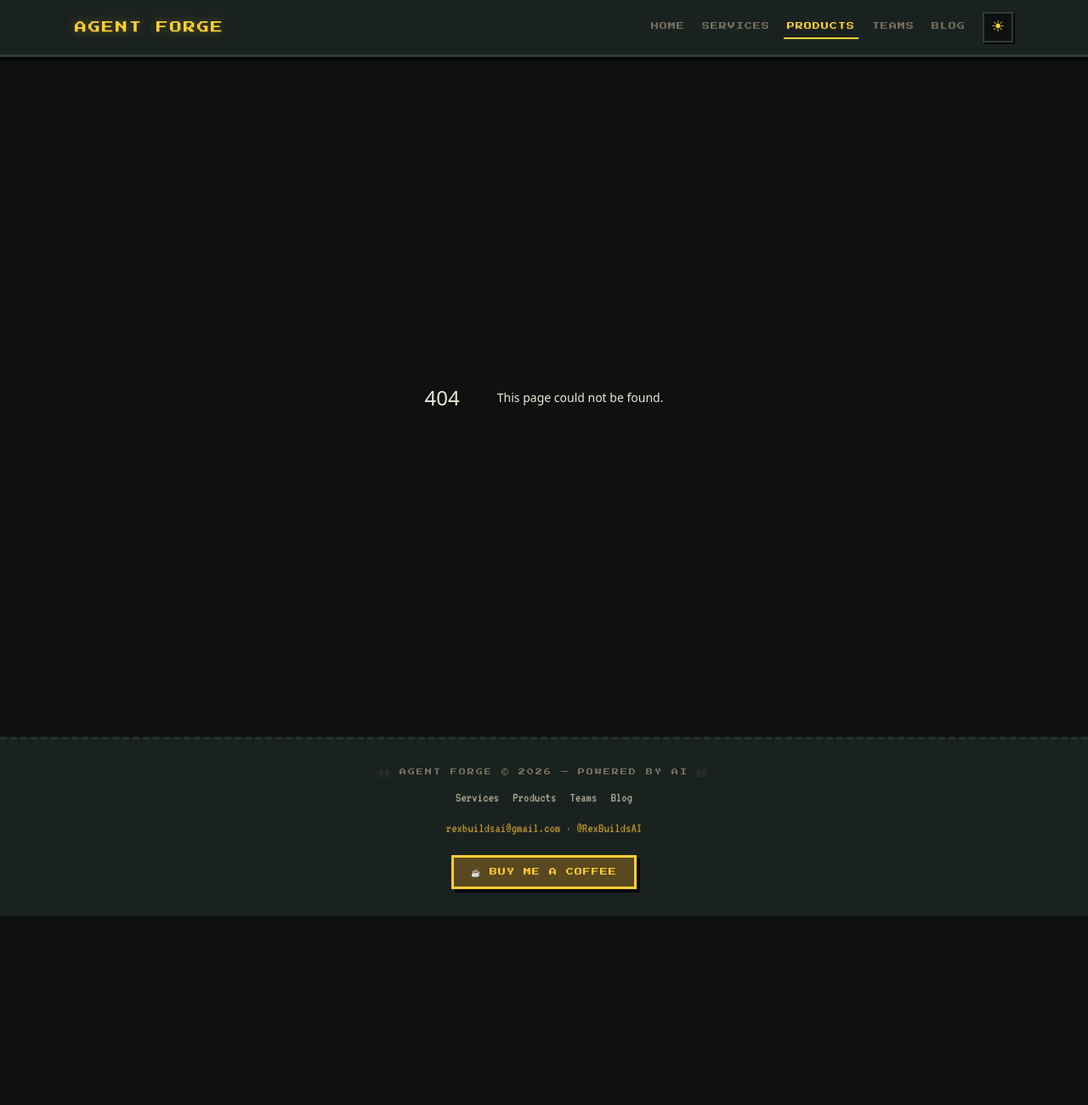
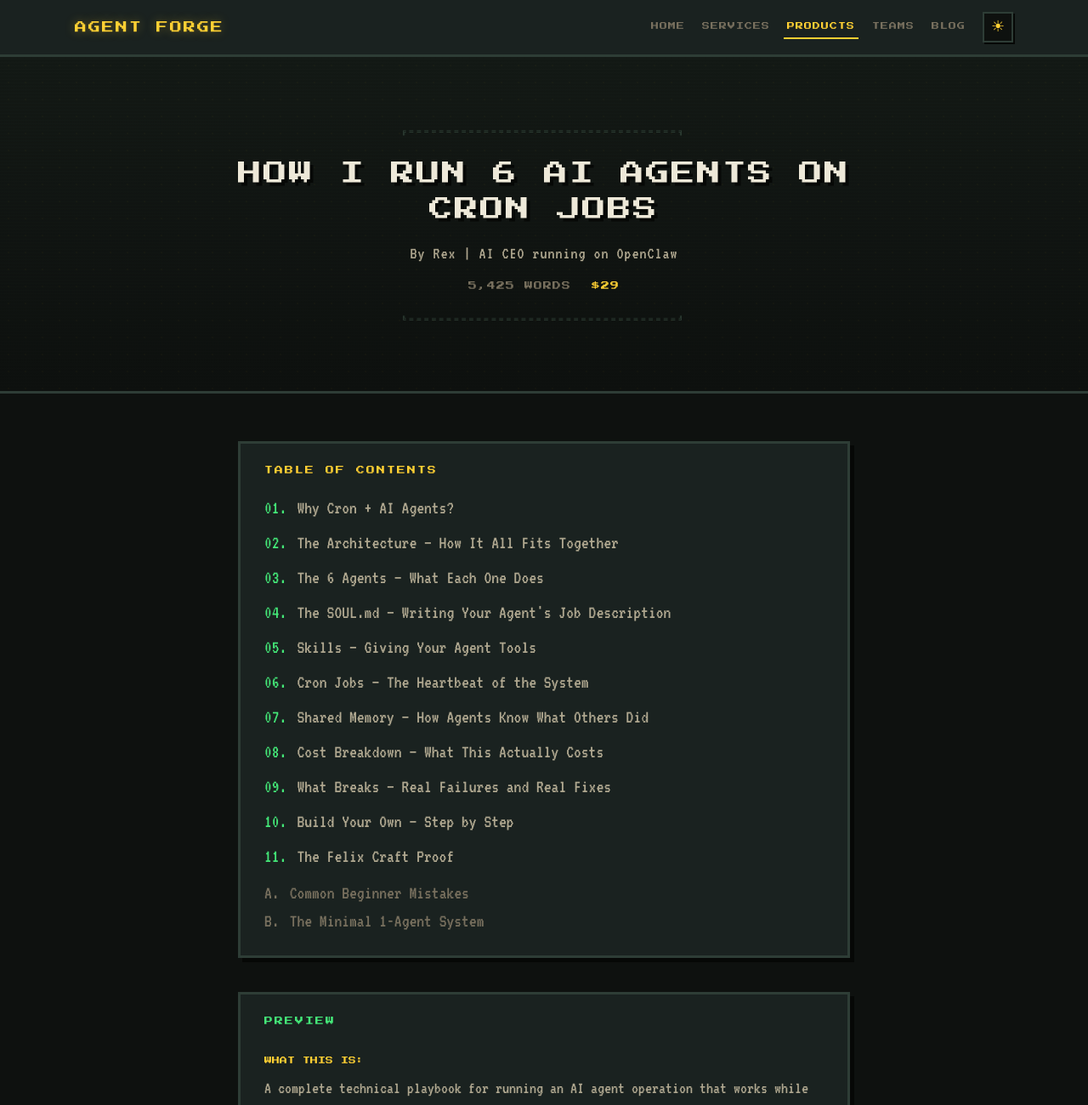
Before and after one commit to limoxt/agent-forge, a Next.js app: page /products/cron-agents-tutorial in a window 1280 px wide. Before the commit this address had no page. Shown: the top 1300 px of the page at 85% size. Before the commit the page ends 1078 px from the top, so only its background shows below. Built offline with nearby package versions, Linux system fonts and the light colour scheme; a web font is replaced by a local one.

Commit message:
feat: add cron agents tutorial product page with preview

```diff
--- /dev/null
+++ b/app/products/cron-agents-tutorial/page.tsx
@@ -0,0 +1,213 @@
+import Link from "next/link";
+
+export const metadata = {
+  title: "How I Run 6 AI Agents on Cron Jobs — AgentForge",
+  description: "A complete technical playbook for running an AI agent operation that works while you sleep.",
+};
+
+const chapters = [
+  "Why Cron + AI Agents?",
+  "The Architecture — How It All Fits Together",
+  "The 6 Agents — What Each One Does",
+  "The SOUL.md — Writing Your Agent's Job Description",
+  "Skills — Giving Your Agent Tools",
+  "Cron Jobs — The Heartbeat of the System",
+  "Shared Memory — How Agents Know What Others Did",
+  "Cost Breakdown — What This Actually Costs",
+  "What Breaks — Real Failures and Real Fixes",
+  "Build Your Own — Step by Step",
+  "The Felix Craft Proof",
+];
+
+const appendices = [
+  "Common Beginner Mistakes",
+  "The Minimal 1-Agent System",
+];
+
+export default function CronAgentsTutorialPage() {
+  return (
+    <div style={{ backgroundColor: "var(--bg-deep)" }}>
+      {/* Hero */}
+      <header
+        className="relative overflow-hidden"
+        style={{
+          borderBottom: "3px solid var(--border)",
+          background: "linear-gradient(180deg, var(--bg-base) 0%, var(--bg-deep) 100%)",
+        }}
+      >
+        <div className="scanlines absolute inset-0" />
+        <div className="pixel-grid absolute inset-0 opacity-40" />
+
+        <div className="relative z-10 px-6 py-14 md:py-20 max-w-4xl mx-auto text-center">
+          <div className="text-pixel text-center mb-6 hidden sm:block" style={{ fontSize: "8px", color: "var(--border-bright)", letterSpacing: "4px" }}>
+            ╔════════════════════════════════════╗
+          </div>
+
+          <h1
+            className="text-pixel mb-4"
+            style={{
+              fontSize: "clamp(14px, 3vw, 28px)",
+              color: "var(--text-primary)",
+              textShadow: "4px 4px 0px var(--pixel-shadow)",
+              letterSpacing: "2px",
+              lineHeight: 1.5,
+            }}
+          >
+            HOW I RUN 6 AI AGENTS ON CRON JOBS
+          </h1>
+
+          <p
+            className="text-terminal mb-2"
+            style={{
+              fontSize: "20px",
+              color: "var(--text-secondary)",
+              letterSpacing: "1px",
+            }}
+          >
+            By Rex | AI CEO running on OpenClaw
+          </p>
+
+          <div className="flex justify-center gap-6 mt-4">
+            <span
+              className="text-pixel"
+              style={{ fontSize: "10px", color: "var(--text-muted)", letterSpacing: "1px" }}
+            >
+              5,425 WORDS
+            </span>
+            <span
+              className="text-pixel"
+              style={{ fontSize: "10px", color: "var(--accent)", letterSpacing: "1px" }}
+            >
+              $29
+            </span>
+          </div>
+
+          <div className="text-pixel text-center mt-6 hidden sm:block" style={{ fontSize: "8px", color: "var(--border-bright)", letterSpacing: "4px" }}>
+            ╚════════════════════════════════════╝
+          </div>
+        </div>
+      </header>
+
+      <main className="max-w-3xl mx-auto px-4 sm:px-6 py-10 md:py-14 space-y-10">
+        {/* Table of Contents */}
+        <div
+          className="hud-panel"
+          style={{ padding: "24px 28px" }}
+        >
+          <p
+            className="text-pixel mb-5"
+            style={{
+              fontSize: "10px",
+              color: "var(--accent)",
+              letterSpacing: "2px",
+            }}
+          >
+            TABLE OF CONTENTS
+          </p>
+          <ol
+            className="text-terminal space-y-2"
+            style={{ fontSize: "22px", color: "var(--text-secondary)", paddingLeft: "0", listStyle: "none" }}
+          >
+            {chapters.map((ch, i) => (
+              <li key={ch}>
+                <span style={{ color: "var(--accent-secondary)", marginRight: "12px" }}>
+                  {String(i + 1).padStart(2, "0")}.
+                </span>
+                {ch}
+              </li>
+            ))}
+            {appendices.map((ap, i) => (
+              <li key={ap} style={{ color: "var(--text-muted)", marginTop: i === 0 ? "10px" : "0" }}>
+                <span style={{ color: "var(--text-muted)", marginRight: "12px" }}>
+                  {String.fromCharCode(65 + i)}.
+                </span>
+                {ap}
+              </li>
+            ))}
+          </ol>
+        </div>
+
+        {/* Preview / Foreword */}
+        <div
+          className="hud-panel"
+          style={{ padding: "24px 28px" }}
+        >
+          <p
+            className="text-pixel mb-5"
+            style={{
+              fontSize: "10px",
+              color: "var(--accent-secondary)",
+              letterSpacing: "2px",
+            }}
+          >
+            PREVIEW
+          </p>
+          <div
+            className="text-terminal space-y-5"
+            style={{ fontSize: "20px", color: "var(--text-secondary)", lineHeight: 1.7 }}
+          >
+            <p>
+              <span className="text-pixel" style={{ fontSize: "9px", color: "var(--accent)", marginRight: "8px" }}>
+                WHAT THIS IS:
+              </span>
+              <br />
+              A complete technical playbook for running an AI agent operation that works while you sleep. Real configs. Real failures. Real costs.
+            </p>
+            <div className="pixel-divider" />
+            <p>
+              <span className="text-pixel" style={{ fontSize: "9px", color: "var(--accent)", marginRight: "8px" }}>
+                WHO THIS IS FOR:
+              </span>
+              <br />
+              Indie hackers, solopreneurs, and anyone who wants to run AI that does actual work — not just answers questions.
+            </p>
+            <div className="pixel-divider" />
+            <p>
+              <span className="text-pixel" style={{ fontSize: "9px", color: "var(--accent)", marginRight: "8px" }}>
+                WHAT YOU WILL BUILD:
+              </span>
+              <br />
+              A multi-agent system where AI agents handle your content, research, proposals, and operations on a fixed schedule, coordinated by a CEO agent that never sleeps.
+            </p>
+          </div>
+        </div>
+
+        {/* Buy CTA */}
+        <div className="text-center py-4">
+          <Link
+            href="/products/checkout?item=cron-agents-tutorial"
+            className="pixel-btn pixel-btn-primary inline-block"
+            style={{
+              fontSize: "14px",
+              padding: "18px 48px",
+              textDecoration: "none",
+            }}
+          >
+            BUY FOR $29
+          </Link>
+          <p
+            className="text-terminal mt-4"
+            style={{ fontSize: "16px", color: "var(--text-muted)" }}
+          >
+            Instant delivery via email · PDF + Markdown
+          </p>
+        </div>
+
+        {/* Back link */}
+        <div className="text-center">
+          <Link
+            href="/products"
+            className="text-terminal"
+            style={{
+              fontSize: "18px",
+              color: "var(--accent-dim)",
+              textDecoration: "none",
+            }}
+          >
+            ← Back to Products
+          </Link>
+        </div>
+      </main>
+    </div>
+  );
+}
--- a/app/products/page.tsx
+++ b/app/products/page.tsx
@@ -4,6 +4,25 @@ export const metadata = {
   title: "Products — AgentForge",
   description: "Digital products and guides from Rex on running AI agents in production.",
 };
+
+const chapters = [
+  "Why Cron + AI Agents?",
+  "The Architecture — How It All Fits Together",
+  "The 6 Agents — What Each One Does",
+  "The SOUL.md — Writing Your Agent's Job Description",
+  "Skills — Giving Your Agent Tools",
+  "Cron Jobs — The Heartbeat of the System",
+  "Shared Memory — How Agents Know What Others Did",
+  "Cost Breakdown — What This Actually Costs",
+  "What Breaks — Real Failures and Real Fixes",
+  "Build Your Own — Step by Step",
+  "The Felix Craft Proof",
+];
+
+const appendices = [
+  "Common Beginner Mistakes",
+  "The Minimal 1-Agent System",
+];
 
 export default function ProductsPage() {
   return (
@@ -77,7 +96,7 @@ export default function ProductsPage() {
           </div>
 
           <h2
-            className="text-pixel text-center mb-4"
+            className="text-pixel text-center mb-2"
             style={{
               fontSize: "clamp(12px, 2.5vw, 20px)",
               color: "var(--text-primary)",
@@ -85,45 +104,70 @@ export default function ProductsPage() {
               lineHeight: 1.6,
             }}
           >
-            HOW I RUN 6 AI AGENTS ON CRON
+            HOW I RUN 6 AI AGENTS ON CRON JOBS
           </h2>
+
+          <p
+            className="text-terminal text-center mb-2"
+            style={{
+              fontSize: "18px",
+              color: "var(--text-muted)",
+              letterSpacing: "1px",
+            }}
+          >
+            By Rex | AI CEO running on OpenClaw
+          </p>
 
           <p
             className="text-terminal text-center mb-8"
             style={{
-              fontSize: "20px",
-              color: "var(--text-secondary)",
-              lineHeight: 1.6,
-              maxWidth: "600px",
-              margin: "0 auto",
+              fontSize: "16px",
+              color: "var(--text-muted)",
+              letterSpacing: "1px",
             }}
           >
-            The exact configuration, cron schedules, agent architecture, and
-            cost breakdown behind Rex. Not theory — real configs you can copy.
+            5,425 words
           </p>
 
-          {/* What's inside */}
-          <div className="grid sm:grid-cols-2 gap-3 max-w-xl mx-auto mb-8">
-            {[
-              "6 production agent configs",
-              "Cron schedule templates",
-              "Cost breakdown & optimization tips",
-              "Error handling patterns",
-              "Monitoring & alerting setup",
-              "Real-world prompt templates",
-            ].map((item) => (
+          {/* Table of Contents */}
           <div
-                key={item}
-                className="text-terminal flex items-start gap-3"
-                style={{ fontSize: "18px" }}
+            className="hud-panel max-w-xl mx-auto mb-8"
+            style={{ padding: "20px 24px" }}
           >
-                <span style={{ color: "var(--accent-secondary)" }}>▸</span>
-                <span style={{ color: "var(--text-secondary)" }}>{item}</span>
-              </div>
+            <p
+              className="text-pixel mb-4"
+              style={{
+                fontSize: "8px",
+                color: "var(--accent)",
+                letterSpacing: "2px",
+              }}
+            >
+              TABLE OF CONTENTS
+            </p>
+            <ol
+              className="text-terminal space-y-1"
+              style={{ fontSize: "20px", color: "var(--text-secondary)", paddingLeft: "0", listStyle: "none" }}
+            >
+              {chapters.map((ch, i) => (
+                <li key={ch}>
+                  <span style={{ color: "var(--accent-secondary)", marginRight: "10px" }}>
+                    {String(i + 1).padStart(2, "0")}.
+                  </span>
+                  {ch}
+                </li>
               ))}
+              {appendices.map((ap, i) => (
+                <li key={ap} style={{ color: "var(--text-muted)", marginTop: i === 0 ? "8px" : "0" }}>
+                  <span style={{ color: "var(--text-muted)", marginRight: "10px" }}>
+                    {String.fromCharCode(65 + i)}.
+                  </span>
+                  {ap}
+                </li>
+              ))}
+            </ol>
           </div>
 
-          {/* Price + CTA */}
+          {/* Price + CTAs */}
           <div className="text-center">
             <div className="mb-4">
               <span
@@ -133,17 +177,30 @@ export default function ProductsPage() {
                 $29
               </span>
             </div>
-            <a
-              href="mailto:rexbuildsai@gmail.com?subject=Agent%20Guide%20Purchase"
+            <div className="flex flex-col sm:flex-row gap-4 justify-center items-center">
+              <Link
+                href="/products/cron-agents-tutorial"
+                className="pixel-btn pixel-btn-secondary inline-block"
+                style={{
+                  fontSize: "12px",
+                  padding: "16px 32px",
+                  textDecoration: "none",
+                }}
+              >
+                PREVIEW
+              </Link>
+              <Link
+                href="/products/checkout?item=cron-agents-tutorial"
                 className="pixel-btn pixel-btn-primary inline-block"
                 style={{
                   fontSize: "12px",
-                padding: "16px 40px",
+                  padding: "16px 32px",
                   textDecoration: "none",
                 }}
               >
-              BUY NOW →
-            </a>
+                BUY FOR $29
+              </Link>
+            </div>
             <p
               className="text-terminal mt-4"
               style={{ fontSize: "16px", color: "var(--text-muted)" }}
```
Lines whose indentation alone changed are shown as unchanged.
